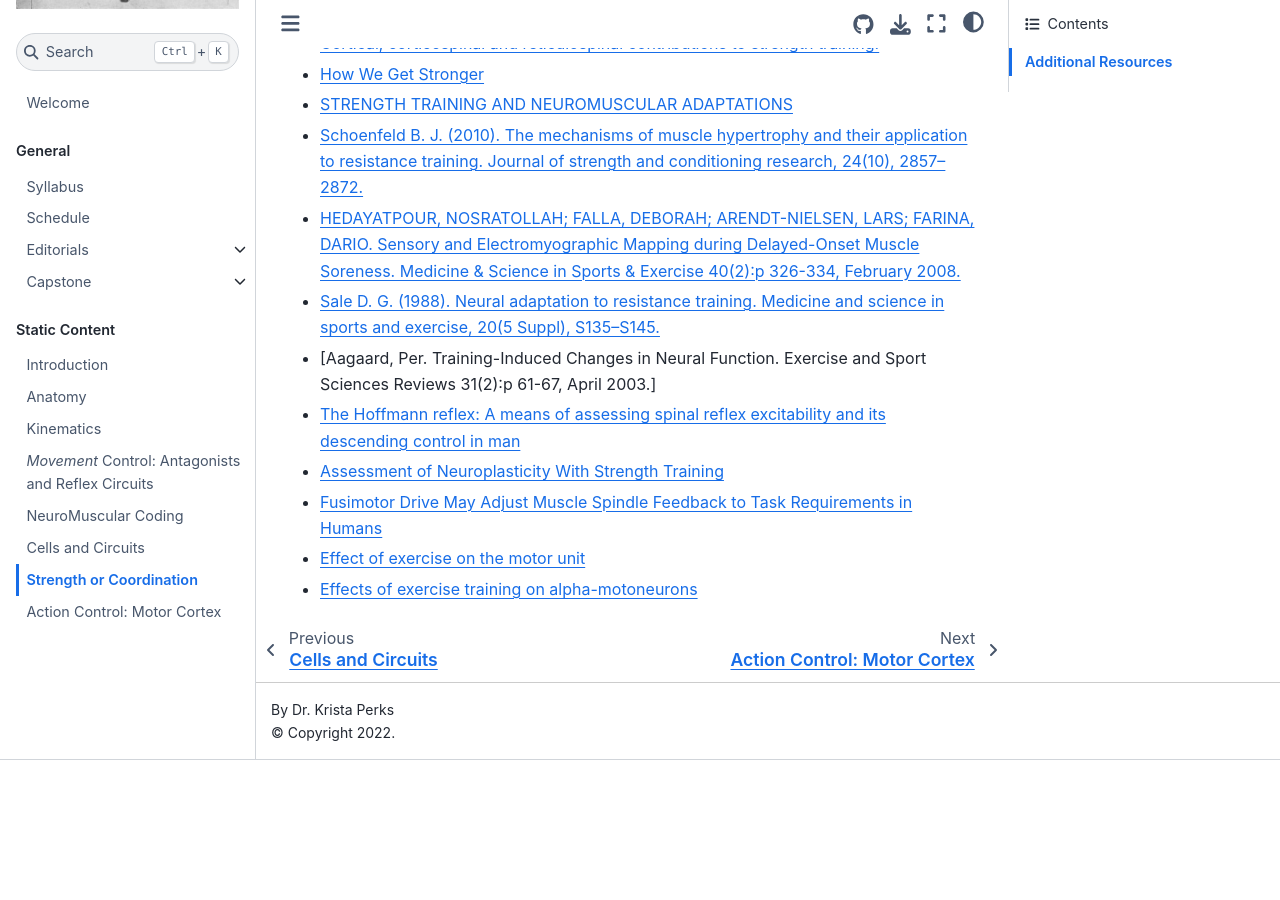
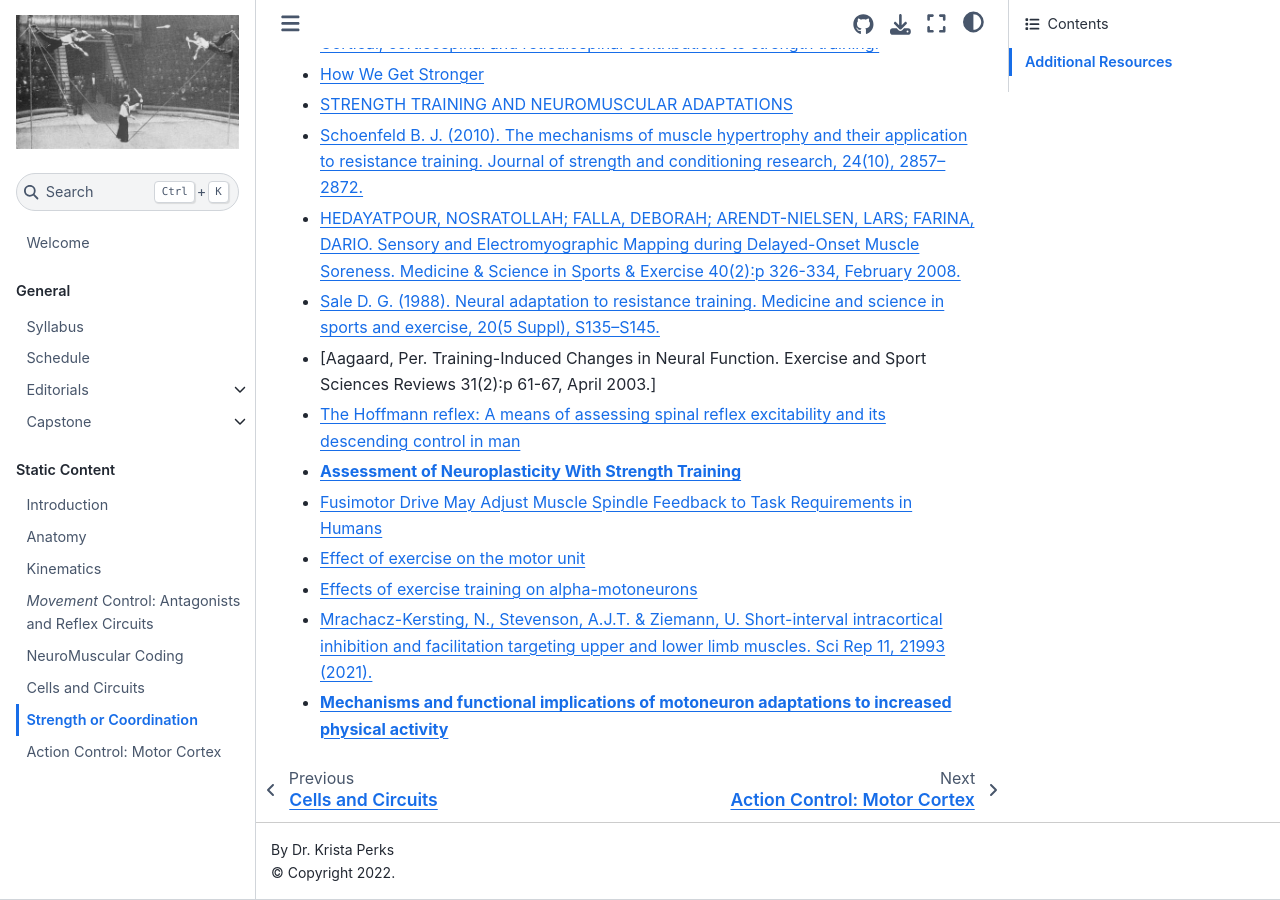
Before and after one commit to neurologic/Neurobiology-Movement, a Jupyter Book: the page built from markdown/strength-coordination.md, in a window 1280 px wide and 900 px high, scrolled down 845 px. Built offline with Jupyter Book 1.0.4 settings and Sphinx 7.4.7 and the Sphinx Book theme 1.1.4, drawn with Linux system fonts in a browser that asks for light colours; pages that are not in the unit, such as notebooks, are missing from menus; before the commit the page ends 1605 px from its top, so only the background shows below that.

Commit message:
regular push

```diff
--- a/markdown/strength-coordination.md
+++ b/markdown/strength-coordination.md
@@ -23,7 +23,9 @@
 - [Sale D. G. (1988). Neural adaptation to resistance training. Medicine and science in sports and exercise, 20(5 Suppl), S135–S145. ](https://doi.org/10.1249/00005768-198810001-00009)
 - [Aagaard, Per. Training-Induced Changes in Neural Function. Exercise and Sport Sciences Reviews 31(2):p 61-67, April 2003.]
 - [The Hoffmann reflex: A means of assessing spinal reflex excitability and its descending control in man](https://doi.org/10.1016/0301-0082(87)90007-4)
-- [Assessment of Neuroplasticity With Strength Training](https://doi.org/10.1249/JES.0000000000000229)
+- [**Assessment of Neuroplasticity With Strength Training**](https://doi.org/10.1249/JES.0000000000000229)
 - [Fusimotor Drive May Adjust Muscle Spindle Feedback to Task Requirements in Humans](https://doi.org/10.1152/jn.91041.2008)
 - [Effect of exercise on the motor unit](https://doi.org/10.1002/mus.880090203)
 - [Effects of exercise training on alpha-motoneurons](https://journals.physiology.org/doi/pdf/10.1152/japplphysiol.00482.2006)
+- [Mrachacz-Kersting, N., Stevenson, A.J.T. & Ziemann, U. Short-interval intracortical inhibition and facilitation targeting upper and lower limb muscles. Sci Rep 11, 21993 (2021). ](https://doi.org/10.1038/s41598-021-01348-6)
+- [**Mechanisms and functional implications of motoneuron adaptations to increased physical activity**](https://doi.org/10.1139/apnm-2018-0185)
```
Also changed, not shown: schedule.md (+1 -1 lines).
